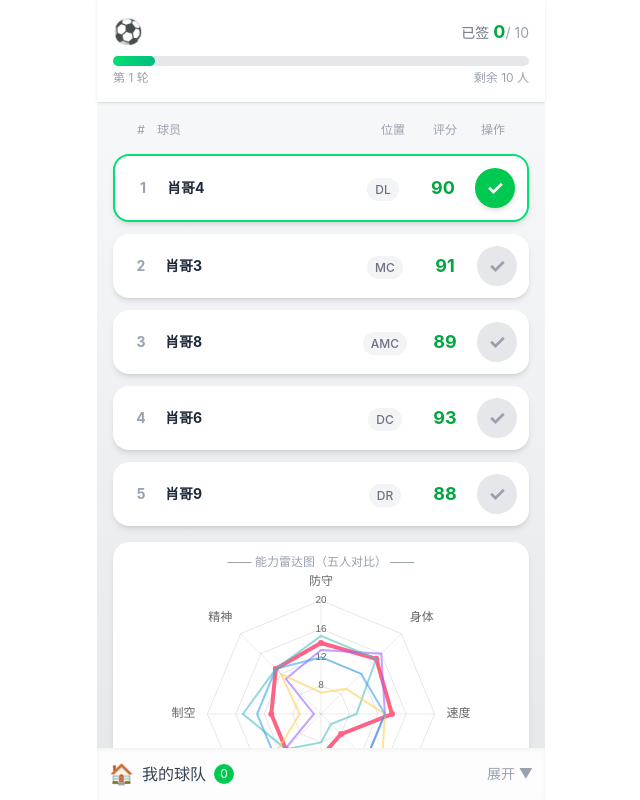
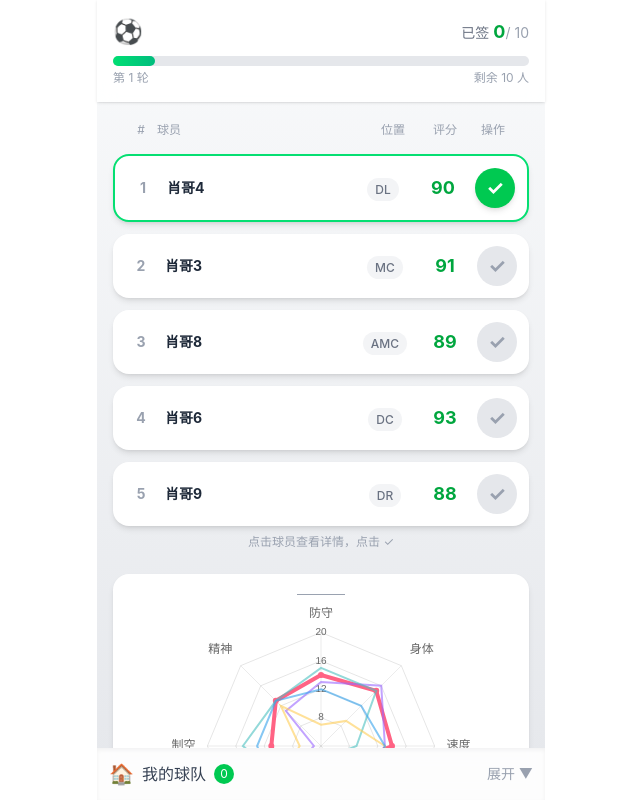
Before and after one commit to AA-XING/fm_draft, a Vue app: page / in a window 1280 px wide. Shown: the whole page, without its empty margins (319-959 px from the left). Built offline with nearby package versions, Linux system fonts and the light colour scheme.

Commit message:
fm_draft

```diff
--- a/src/App.vue
+++ b/src/App.vue
@@ -65,10 +65,13 @@
             </button>
           </div>
         </div>
+        <div class="text-center text-xs text-gray-400 py-2">
+          点击球员查看详情，点击 ✓
+        </div>
 
         <!-- ===== 雷达图 ===== -->
         <div class="mt-4 bg-white rounded-2xl shadow-md p-3">
-          <div class="text-xs text-gray-400 text-center mb-1">—— 能力雷达图（五人对比） ——</div>
+          <div class="text-xs text-gray-400 text-center mb-1">————</div>
           <div class="w-full" style="height: 280px; position: relative;">
             <Radar
               :data="radarData"
@@ -92,16 +95,14 @@
           </div>
         </div>
 
-        <div class="text-center text-xs text-gray-400 py-2">
-          点击球员查看详情，点击 ✓ 签约
-        </div>
+
       </div>
 
       <!-- ===== 空状态（选秀结束） ===== -->
       <div v-else class="w-full text-center py-12">
         <div class="text-6xl mb-4">🎉</div>
         <h3 class="text-xl font-bold text-gray-700">完成</h3>
-        <p class="text-gray-500 mt-2">你共有 {{ myTeam.length }} 名球员</p>
+        <p class="text-gray-500 mt-2">共有 {{ myTeam.length }} 名球员</p>
         <!-- 查看完整球队按钮（手机端友好） -->
 
         <button
```
